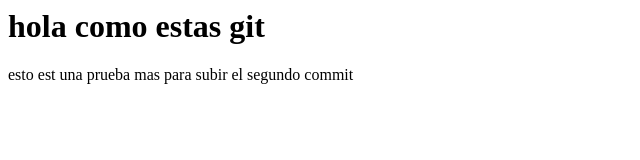
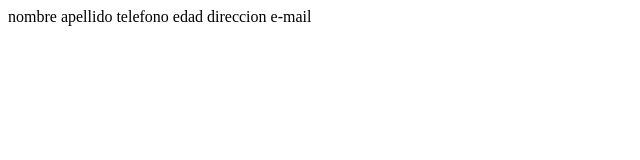
Before and after one commit to Cantoral/cursoIngSoft, a plain HTML site: page index.html in a window 1280 px wide. Shown: the whole page, without its empty margins (0-640 px from the left). Drawn offline with Linux system fonts and the light colour scheme.

Commit message:
primer commit de la rama pureba

```diff
--- a/index.html
+++ b/index.html
@@ -3,7 +3,16 @@
         <title>Cantoral</title>
 </head>
     <body>
-        <h1>hola como estas git</h1>
-        <p> esto est una prueba mas para subir el  segundo commit</p>
+        <p>
+            nombre
+            apellido
+            telefono
+            edad
+            direccion
+            e-mail
+        </p>
+
+
+
     </body>
 </html>
```
